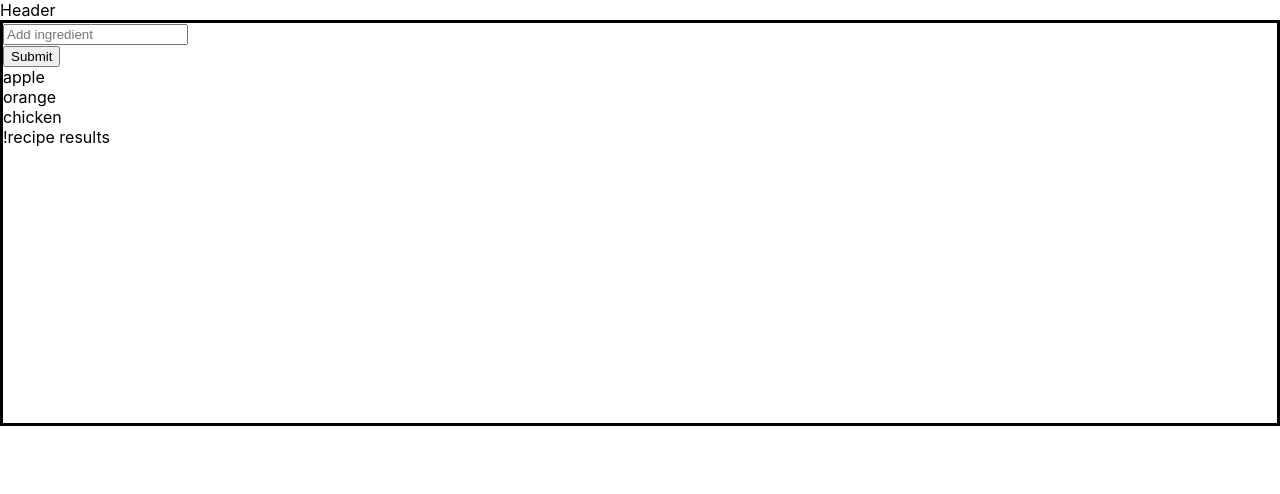
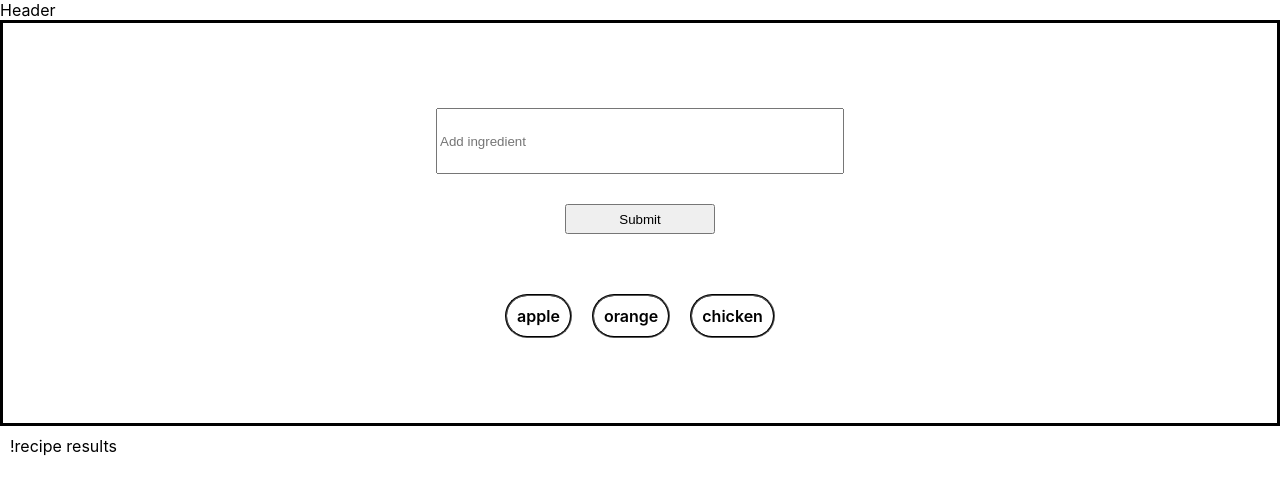
Before and after one commit to coleggibson/whatsfordinner, a React (Create React App) app: page / in a window 1280 px wide. Shown: the top 494 px of the page. Built offline with nearby package versions, Linux system fonts and the light colour scheme.

Commit message:
Formatted search container to hold all of the ingredients

```diff
--- a/src/components/Content.js
+++ b/src/components/Content.js
@@ -41,6 +41,8 @@ const Content = () => {
 
     const addIngredient = (ingredient) => {
         let ingredientObject = {}
+
+
         ingredientObject.name = ingredient
         ingredientObject.id = uniqid()
         ingredients.push(ingredientObject)
@@ -52,9 +54,10 @@ const Content = () => {
     combineIngredients(ingredients)
     return (
         <div id="content-container">
+            <div id='search-content'>
                 <input id='name' type='text' defaultValue='' placeholder='Add ingredient'/>
                 <br/>
-            <input type='button' value='Submit' onClick={() => addIngredient(document.getElementById('name').value)}/>
+                <input id='submit-button' type='button' value='Submit' onClick={() => addIngredient(document.getElementById('name').value)}/>
                 <div id='ingredient-list'>
                     {ingredients.map((ingredient) => {
                         return (<div key={ingredient.id}
@@ -64,6 +67,7 @@ const Content = () => {
                         )
                     })}
                 </div>
+            </div>
             <div id='recipe-results'>!recipe results</div>
         </div>
     )
--- a/src/styles/Content.css
+++ b/src/styles/Content.css
@@ -1,5 +1,44 @@
-#content-container {
+#search-content {
+    display: flex;
+    justify-content: center;
+    align-items: center;
+    flex-direction: column;
     border-style: solid;
     border-color: black;
     height: 400px;
 }
+
+#name {
+    margin: 10px;
+    height: 60px;
+    width: 400px;
+}
+
+#submit-button {
+    width: 150px;
+    height: 30px;
+    cursor: pointer;
+}
+
+.ingredient-name{
+    border: 2px;
+    border-color: black;
+    border-style: groove;
+    margin: 10px;
+    padding: 10px;
+    font-weight: 600;
+    border-radius: 60px;
+}
+
+#ingredient-list {
+    margin-top: 50px;
+    display: flex;
+    flex-wrap: wrap;
+    max-width: 400px;
+    height: fit-content
+}
+
+#recipe-results {
+    width:500px;
+    padding: 10px;
+}
```
Lines whose indentation alone changed are shown as unchanged.
